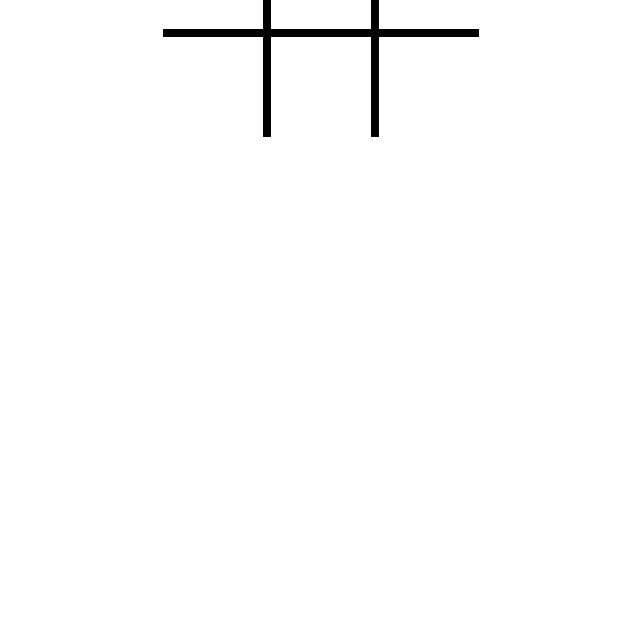
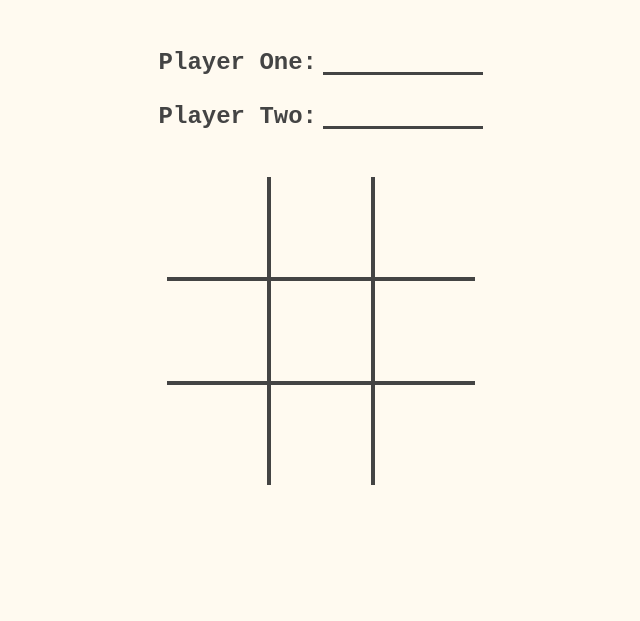
Before and after one commit to James-Loewen/Tic-Tac-Toe, a plain HTML site: page index.html in a window 1280 px wide. Shown: the part 179-800 px from the top of the page, without its empty margins (319-959 px from the left). Drawn offline with Linux system fonts and the light colour scheme.

Commit message:
Iron out a few bugs, add some styling

```diff
--- a/index.html
+++ b/index.html
@@ -10,9 +10,18 @@
 </head>
 <body>
   <main>
-    <div class="board">
-
-    </div>
+    <h1>Tic, Tac, and lest we forget Toe</h1>
+    <form action="#" autocomplete="off">
+      <div class="player-input">
+        <label for="player-one">Player One:</label>
+        <input type="text" id="player-one" name="player-one">
+      </div>
+      <div class="player-input">
+        <label for="player-two">Player Two:</label>
+        <input type="text" id="player-two" name="player-two">
+      </div>
+    </form>
+    <div class="board"></div>
   </main>
 </body>
 </html>
--- a/script.js
+++ b/script.js
@@ -1,10 +1,12 @@
-// Need:
+// Complete:
 // - a player one
 //     - name + turnOrder = 1
 // - a player two (or computer)
 //     - name + turnOrder = 2
 // - a board object
 // - a way to display the board object
+
+// Need:
 // - a way to make changes to the board object (i.e., make a legal move)
 // - a way to check for win conditions
 //     - might need a winConditions object to refer to
@@ -15,8 +17,8 @@ const Game = (() => {
   const board = ['', '', '', '', '', '', '', '', ''];
   const playerList = [];
   const playerOneSymbol = 'X';
-  const playerTwoSymbol = 'Y';
-  const turn = 0;
+  const playerTwoSymbol = 'O';
+  let turn = 0;
 
   const Player = (name, order, symbol) => {
     return { name, order, symbol };
@@ -39,9 +41,18 @@ const Game = (() => {
 
   const getBoard = () => board;
 
-  const updateBoard = (turn, index) => {
-    if (playerList === 2) {
-      board[index] = playerList[turn].symbol;
+  const updateBoard = (e) => {
+    if (playerList.length === 2) {
+      let squares = document.querySelectorAll('.square');
+      if (!squares[Array.from(squares).indexOf(e.target)].textContent) {
+        squares[Array.from(squares).indexOf(e.target)].textContent = playerList[turn].symbol;
+        board[Array.from(squares).indexOf(e.target)] = playerList[turn].symbol;
+        console.log(squares);
+        turn++;
+        if (turn > 1) {
+          turn = 0;
+        }
+      }
     }
   }
 
@@ -51,14 +62,25 @@ const Game = (() => {
       newSquare.classList.add('square');
       boardContainer.appendChild(newSquare);
     });
+    // console.log(boardContainer);
+    let squares = Array.from(document.querySelectorAll('.square'));
+    squares.forEach(child => {
+      child.addEventListener('click', updateBoard);
+    });
   })();
 
+  const endGame = () => {
+    let squares = Array.from(document.querySelectorAll('.square'));
+    squares.forEach(child => {
+      child.removeEventListener('click', updateBoard);
+    })
+  }
+
   return {
-    // makeMove,
-    // turn,
     setPlayer,
     getPlayers,
     getBoard,
-    // populateBoard
+    endGame
   };
+
 })();
--- a/style.css
+++ b/style.css
@@ -37,37 +37,92 @@ ol, ul {
 
 /* Reset ends here */
 
-.main {
+:root {
+  --bg-color: floralwhite;
+  --fc-black: #444;
+}
+
+body {
+  background-color: var(--bg-color);
+  /* color: var(--fc-black); */
+}
+
+main {
+  margin: auto;
+  width: 450px;
+  padding: 4em;
+  display: flex;
+  gap: 3em;
+  flex-direction: column;
+  justify-content: center;
+  align-items: center;
+}
+
+h1 {
+  font-family: Georgia, 'Times New Roman', Times, serif;
+  font-size: 2.5rem;
+  color: var(--fc-black);
+  text-align: center;
+  line-height: 1.2;
+}
+
+form {
   display: flex;
   flex-direction: column;
-  justify-content: center;
+  gap: .5rem;
+}
+
+.player-input {
+  display: flex;
+  gap: .4rem;
+  align-items: flex-end;
+  /* align-items: center; */
+}
+
+label {
+  color: var(--fc-black);
+  font-family: 'Courier New', Courier, monospace;
+  font-weight: 700;
+  font-size: 1.5rem;
+}
+
+input {
+  width: 10ch;
+  font-family: 'Courier New', Courier, monospace;
+  font-size: 1.5rem;
+  padding: .5rem;
+  background-color: var(--bg-color);
+  border: none;
+  border-bottom: 3px solid var(--fc-black);
 }
 
 .board {
-  background-color: #000;
-  width: calc(300px + 1rem);
-  margin: auto;
+  background-color: var(--fc-black);
+  width: calc(300px + 8px);
+  /* margin: 4rem auto; */
   /* border: 5px solid olive; */
   display: grid;
   justify-content: center;
-  gap: .5rem;
+  gap: 4px;
   grid-template-columns: repeat(3, 100px);
   grid-template-rows: repeat(3, 100px);
 }
 
 .square {
-  background-color: #FFF;
+  background-color: var(--bg-color);
+  color: var(--fc-black);
   display: flex;
   justify-content: center;
   align-items: center;
-  font-family: Georgia;
-  font-size: 2rem;
+  font-family: Georgia, 'Times New Roman', Times, serif;
+  font-size: 2.5rem;
+  text-transform: lowercase;
 }
 
-.square:hover {
-  background-color: lightgray;
-}
+/* .square:hover {
+  background-color: aliceblue;
+} */
 
-.square:active {
+/* .square:active {
   background-color: aliceblue;
-}
+} */
```
